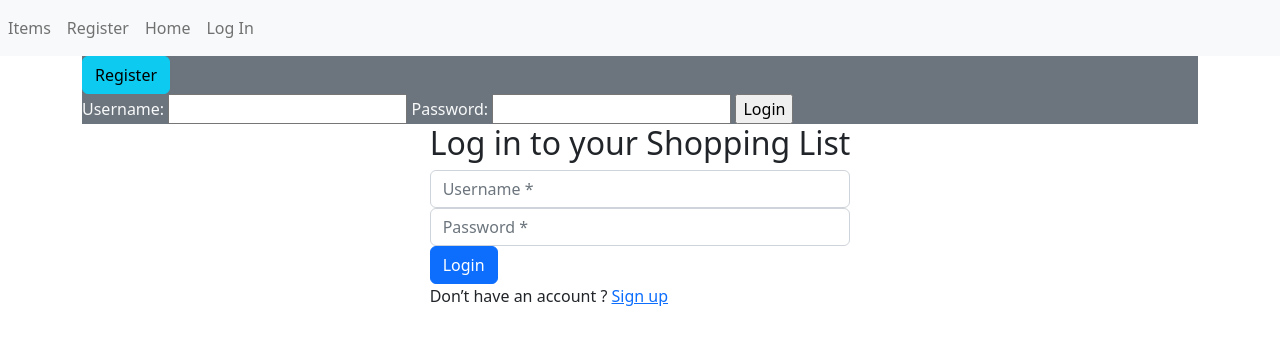
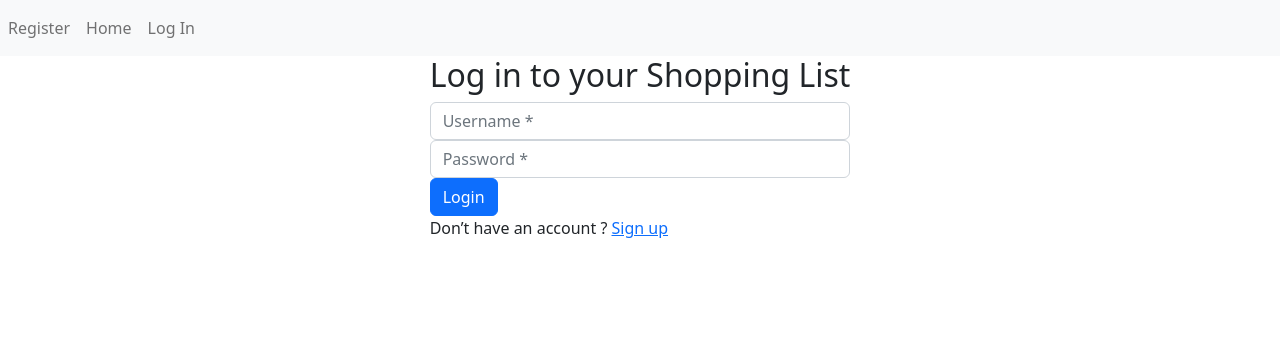
Before and after one commit to skdat6/shopping-list-django, a Django app: template shoppinglist/shopping_app/templates/shopping_app/login.html in a window 1280 px wide. Shown: the top 345 px of the page. Run offline with Django 3.2, Linux system fonts and the light colour scheme; the template is opened without the code that fills it, so the values that code supplies are empty; some libraries are stand-ins or nearby versions.

Commit message:
added favicon, robot tests, removed duplicate login form, added login requirement to viewing shopping list

```diff
--- a/shoppinglist/shopping_app/templates/shopping_app/base.html
+++ b/shoppinglist/shopping_app/templates/shopping_app/base.html
@@ -1,3 +1,4 @@
+{% load static %}
 <!DOCTYPE html>
 <html>
 
@@ -13,6 +14,7 @@
     <link href="https://fonts.googleapis.com/css2?family=Roboto:wght@100;400;500&display=swap" rel="stylesheet">
     <link rel="stylesheet" href="/static/css/shopping_list.css">
     <link rel="stylesheet" href="https://cdn.jsdelivr.net/npm/bootstrap-icons@1.9.1/font/bootstrap-icons.css">
+    <link rel="shortcut icon" type="image/png" href="{% static 'favicon.ico' %}"/>
 </head>
 
 <body>
@@ -20,9 +22,11 @@
 <nav class="navbar navbar-expand-lg navbar-light bg-light">
   <div class="collapse navbar-collapse">
     <ul class="navbar-nav ml-auto">
+         {% if user.is_authenticated %}
            <li class="nav-item">
         <a class="nav-link" href="{% url 'shopping_app:list' %}">Items</a>
-      </li>
+           </li>
+         {% endif %}
         <li class="nav-item">
         <a class="nav-link" href="{% url 'shopping_app:register' %}">Register</a>
       </li>
--- a/shoppinglist/shopping_app/templates/shopping_app/login.html
+++ b/shoppinglist/shopping_app/templates/shopping_app/login.html
@@ -2,22 +2,6 @@
 
 
 {% block body_block %}
-
-<div class="bg-secondary text-light">
-    <a type="submit"  href="{% url 'shopping_app:register' %}" class="btn btn-info register">Register</a>
-    <form action="{% url 'shopping_app:user_login' %}" method = "post" >
-        {% csrf_token %}
-        <label for="username">Username:</label>
-        <input type="text" name="username">
-
-        <label for="password">Password:</label>
-        <input type="text" name="password">
-
-        <input type="submit" value="Login">
-
-
-    </form>
-</div>
 
 <div class="login_form_wrapper">
 			<div class="container">
@@ -44,7 +28,6 @@
 								<p>Don&rsquo;t have an account ? <a href="{% url 'shopping_app:register' %}"> Sign up </a> </p>
 							</div>
 						</div>
-						<!-- /.login_wrapper-->
 					</div>
 				</div>
 			</div>
```
Also changed, not shown: shoppinglist/shopping_app/views.py (+4 -4 lines), shoppinglist/static/favicon.ico (added), 1 other file.
